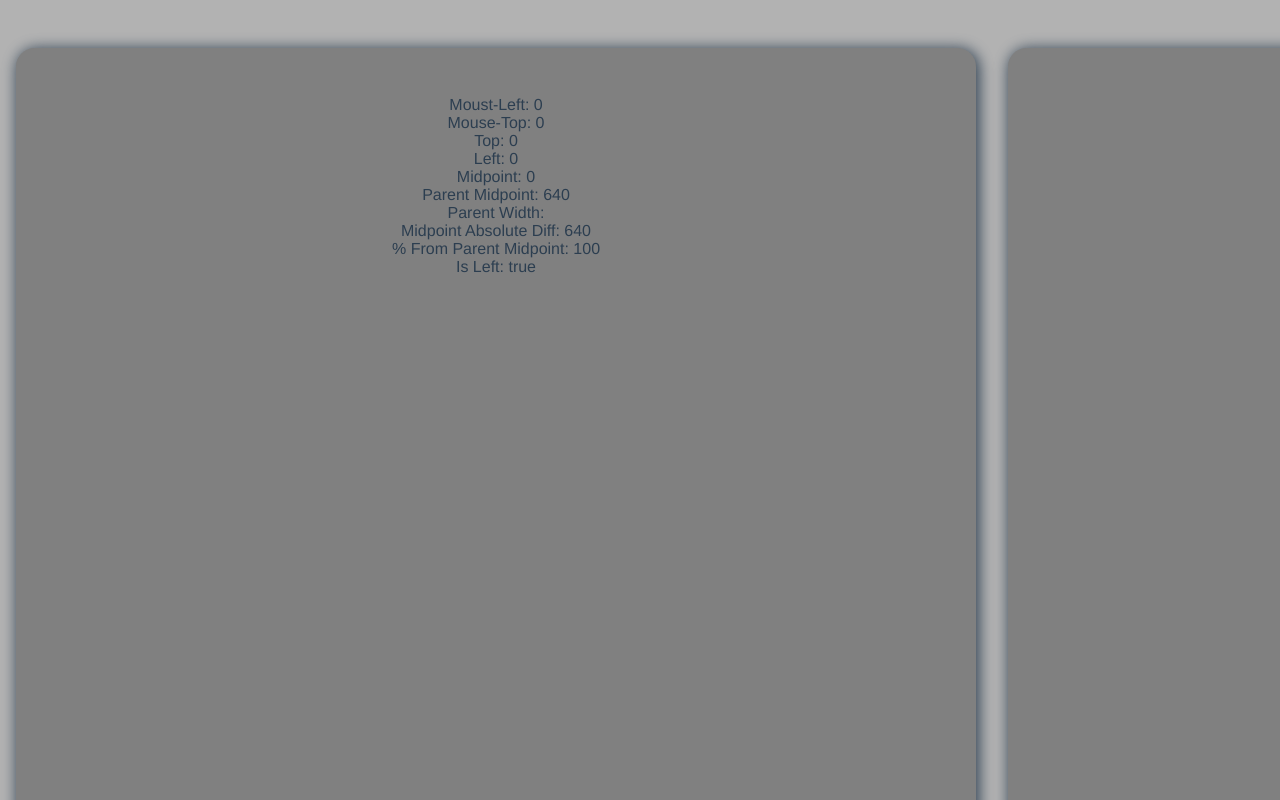
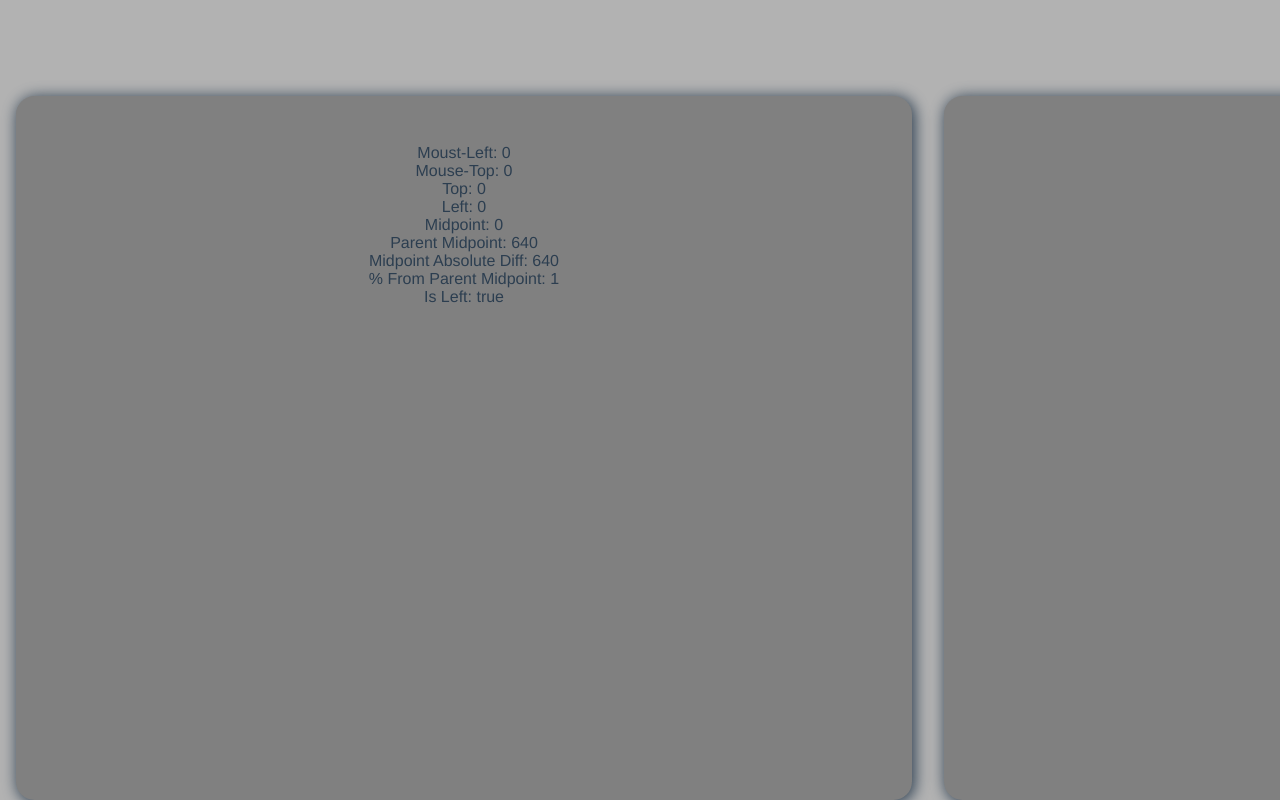
Before and after one commit to TheQuail13/vue-card-carousel, a Vue app: page / in a window 1280 px wide. Built offline with nearby package versions, Linux system fonts and the light colour scheme.

Commit message:
WE HAVE THE MEATS

```diff
--- a/src/components/Iteration.vue
+++ b/src/components/Iteration.vue
@@ -1,12 +1,11 @@
 <template>
-  <div :class="['c-main', 'non-active']">
+  <div :class="['c-main']" :style="topStyle">
     <div>Moust-Left: {{ left }}</div>
     <div>Mouse-Top: {{ top }}</div>
     <div>Top: {{ offSetTop }}</div>
     <div>Left: {{ offSetLeft }}</div>
     <div>Midpoint: {{ midpoint }}</div>
     <div>Parent Midpoint: {{ parentMidPoint }}</div>
-    <div>Parent Width: {{ parentWidth }}</div>
     <div>Midpoint Absolute Diff: {{ absMidpointDist }}</div>
     <div>% From Parent Midpoint: {{ percentFromParentMidpoint }}</div>
     <div>Is Left: {{ isLeft }}</div>
@@ -75,7 +74,16 @@ export default {
       return Math.abs(this.midpoint - this.parentMidPoint);
     },
     percentFromParentMidpoint() {
-      return (this.absMidpointDist / this.parentMidPoint) * 100;
+      return this.absMidpointDist / this.parentMidPoint;
+    },
+    topStyle() {
+      if (this.percentFromParentMidpoint) {
+        return {
+          top: `${this.percentFromParentMidpoint * 3}em`
+        };
+      }
+
+      return null;
     }
   },
 
@@ -100,27 +108,11 @@ export default {
   position: relative;
   background: grey;
   box-shadow: 2px 2px 15px 1px;
-  // display: flex;
-  // flex-direction: column;
-  min-width: 75vw;
-  margin: 0 1em 0 1em;
+  min-width: 70vw;
+  margin: 3em 1em 3em 1em;
   padding: 3em 0 3em 0;
   border-radius: 1.15em;
   top: 0;
-  transition: top 0.15s;
-
-  //   flex-shrink: 0;
-  //   background: grey;
-  //   width: 300px;
-  //   height: 200px;
-  //   border-radius: 10px;
-  //   margin-left: 10px;
-  //   background-size: cover;
-  //   background-repeat: no-repeat;
-  //   background-position: center center;
-}
-
-.non-active {
-  top: 3em;
+  //   transition: top 0.15s;
 }
 </style>
```
